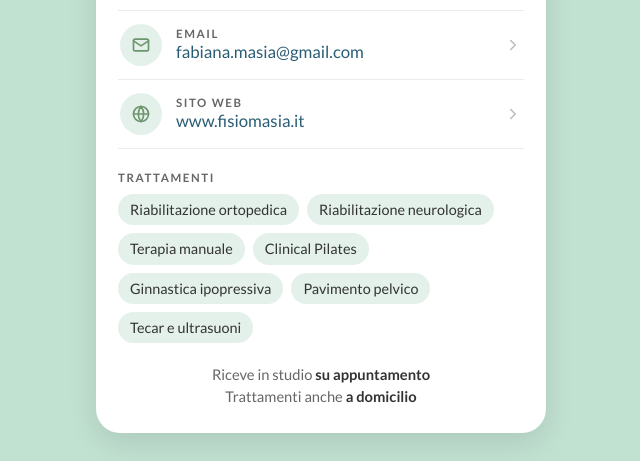
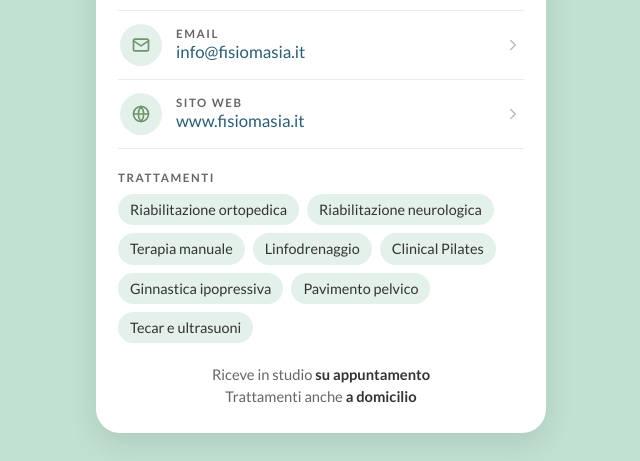
Before and after one commit to fabianamasia/contact, a plain HTML site: page landing.html in a window 1280 px wide. Shown: the part 560-1021 px from the top of the page, without its empty margins (319-959 px from the left). Drawn offline with Linux system fonts and the light colour scheme.

Commit message:
Email info@fisiomasia.it e Linfodrenaggio tra i trattamenti
Co-Authored-By: Claude Fable 5.2 <noreply@anthropic.com>

```diff
--- a/landing.html
+++ b/landing.html
@@ -301,9 +301,9 @@
           </a>
         </li>
         <li>
-          <a class="row" href="mailto:fabiana.masia@gmail.com">
+          <a class="row" href="mailto:info@fisiomasia.it">
             <span class="ic"><svg viewBox="0 0 24 24" fill="none" stroke="currentColor" stroke-width="2" stroke-linecap="round" stroke-linejoin="round" aria-hidden="true"><rect x="3" y="5" width="18" height="14" rx="2"/><path d="M3 7l9 6 9-6"/></svg></span>
-            <span class="tx"><small>Email</small><span>fabiana.masia@gmail.com</span></span>
+            <span class="tx"><small>Email</small><span>info@fisiomasia.it</span></span>
             <svg class="chev" viewBox="0 0 24 24" fill="none" stroke="currentColor" stroke-width="2" stroke-linecap="round" stroke-linejoin="round" aria-hidden="true"><path d="M9 6l6 6-6 6"/></svg>
           </a>
         </li>
@@ -322,6 +322,7 @@
           <li>Riabilitazione ortopedica</li>
           <li>Riabilitazione neurologica</li>
           <li>Terapia manuale</li>
+          <li>Linfodrenaggio</li>
           <li>Clinical Pilates</li>
           <li>Ginnastica ipopressiva</li>
           <li>Pavimento pelvico</li>
```
Also changed, not shown: 1 other file.
